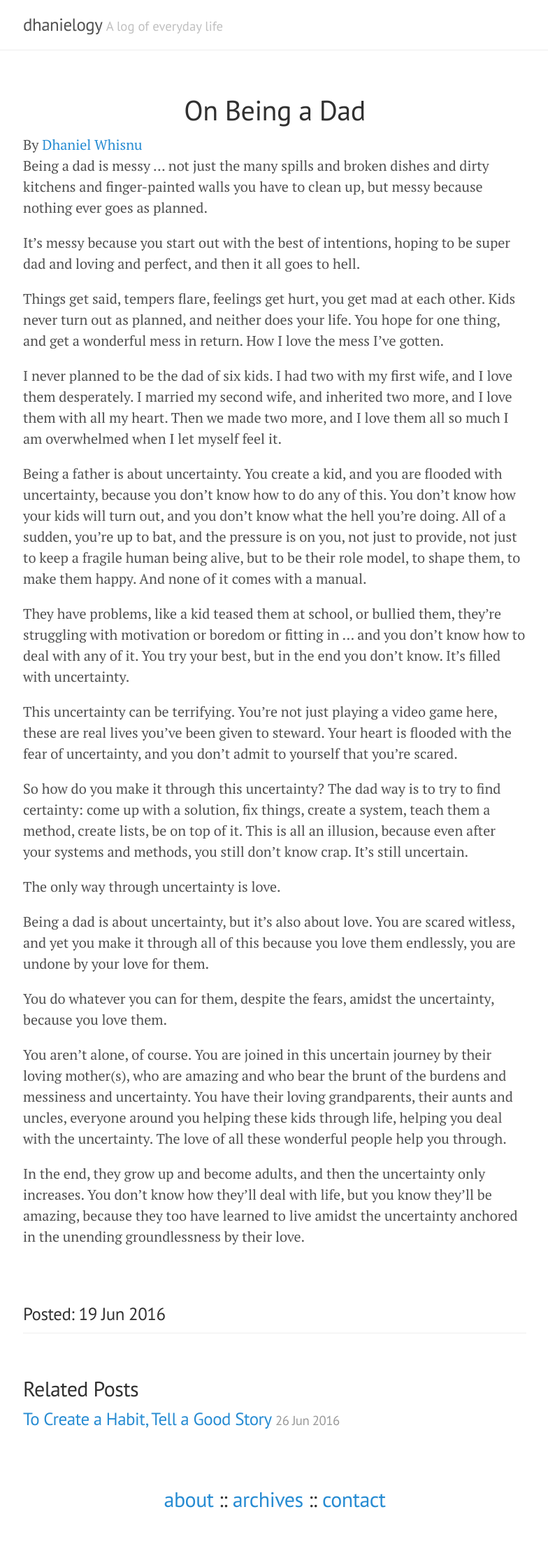
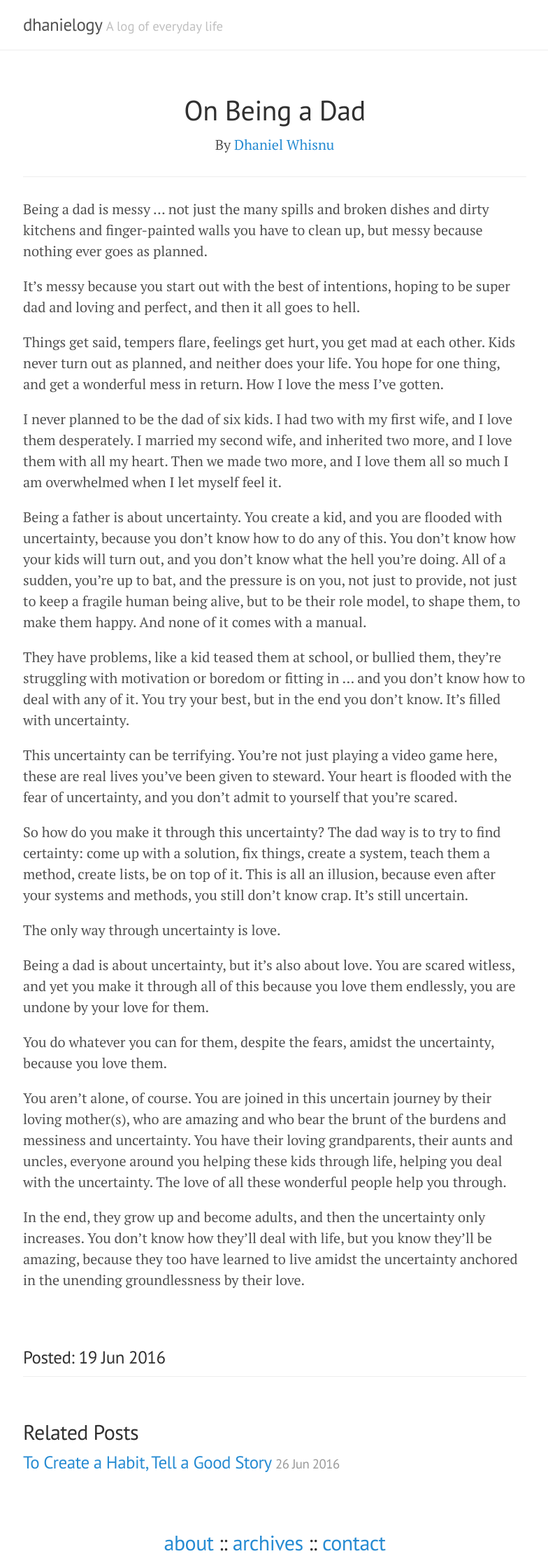
Before and after one commit to dhanielogy/dhanielogy.github.io, a Jekyll site: the page built from _posts/2016-06-19-on-being-a-dad.markdown, in a window 1280 px wide. Shown: the whole page at 70% size, without its empty margins (247-1031 px from the left). Built offline with Jekyll 4.4.1, drawn with Linux system fonts in a browser that asks for light colours; before the commit the page ends 2171 px from its top, so only the background shows below that.

```diff
--- a/_layouts/post.html
+++ b/_layouts/post.html
@@ -4,7 +4,7 @@ layout: default
 
 <div class="post">
   <h1 class="post-title"><center>{{ page.title }}</center></h1>
-<medium>By <a href="/about.html">Dhaniel Whisnu</a></medium><br />
+<medium><center>By <a href="/about.html">Dhaniel Whisnu</a></center></medium><hr>
   {{ content }}
 </div>
 <h3>Posted: {{ page.date | date_to_string }}</h3>
```
